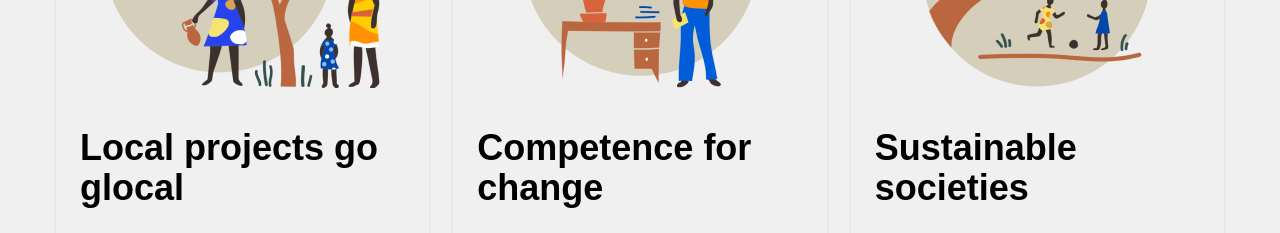
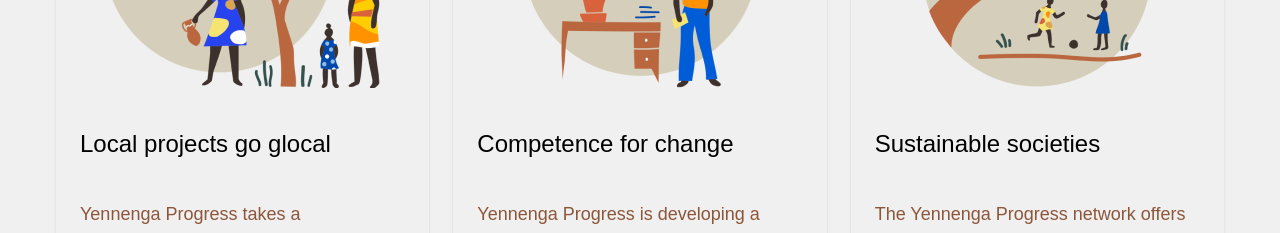
Before and after one commit to hyper-island-collaboration-work/yennenga-progress-group-3, a React (Vite) app: page / in a window 1280 px wide. Shown: the part 1280-1513 px from the top of the page. Built offline with nearby package versions, Linux system fonts and the light colour scheme; no server answers.

Commit message:
Change style for the heading

```diff
--- a/src/components/methodsSection/Method.jsx
+++ b/src/components/methodsSection/Method.jsx
@@ -5,7 +5,7 @@ export default function Method({ image, heading, text, spanText }) {
         <img src={`/images/${image}`} />
       </div>
       <div>
-        <h3>{heading}</h3>
+        <h4>{heading}</h4>
       </div>
       <div>
         <span className="text-umber+">{spanText}</span>
--- a/src/index.css
+++ b/src/index.css
@@ -41,7 +41,9 @@ h3 {
 }
 
 h4 {
-  font-size: 1.625rem;
+  font-size: 1.5rem;
+  line-height: 2rem;
+  font-weight: 400;
 }
 
 h6 {
```
